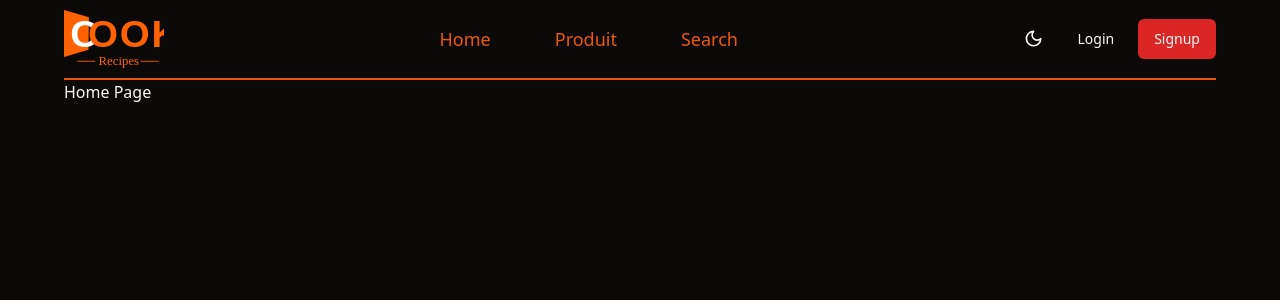
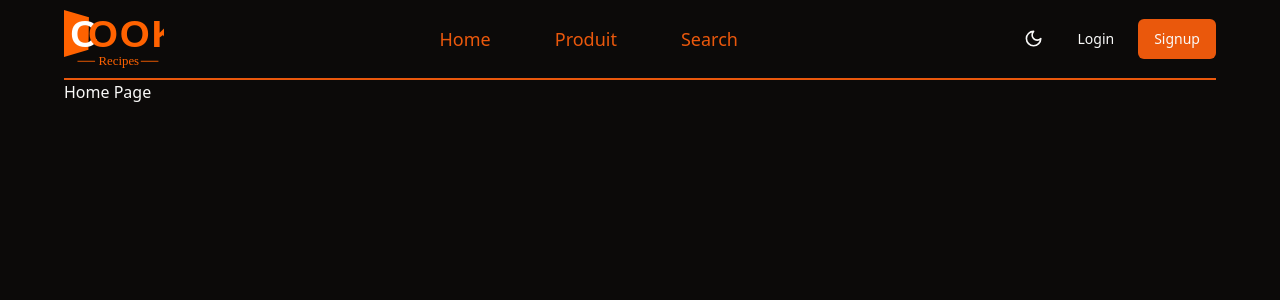
Before and after one commit to drimov/CookRecipes, a React (Vite) app: page / in a window 1280 px wide. Shown: the top 300 px of the page. Built offline with nearby package versions, Linux system fonts and the light colour scheme.

Commit message:
style: 💄garde le theme orange

```diff
--- a/src/components/navbar/index.tsx
+++ b/src/components/navbar/index.tsx
@@ -26,7 +26,7 @@ const Navbar = () => {
           <Button variant={"ghost"}>Login</Button>
         </Link>
         <Link to="/signup">
-          <Button variant={"destructive"}>Signup</Button>
+          <Button>Signup</Button>
         </Link>
       </div>
       <NavbarToggle />
```
